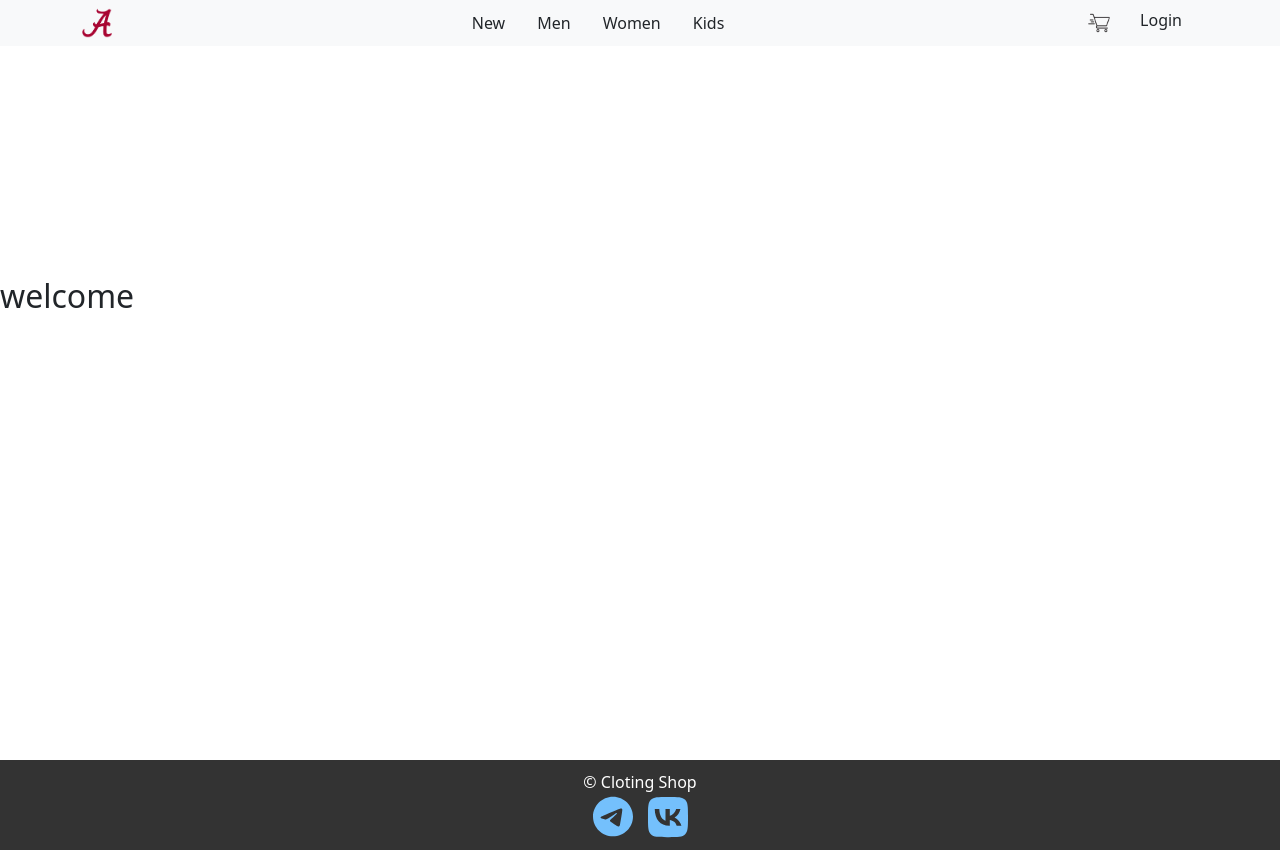
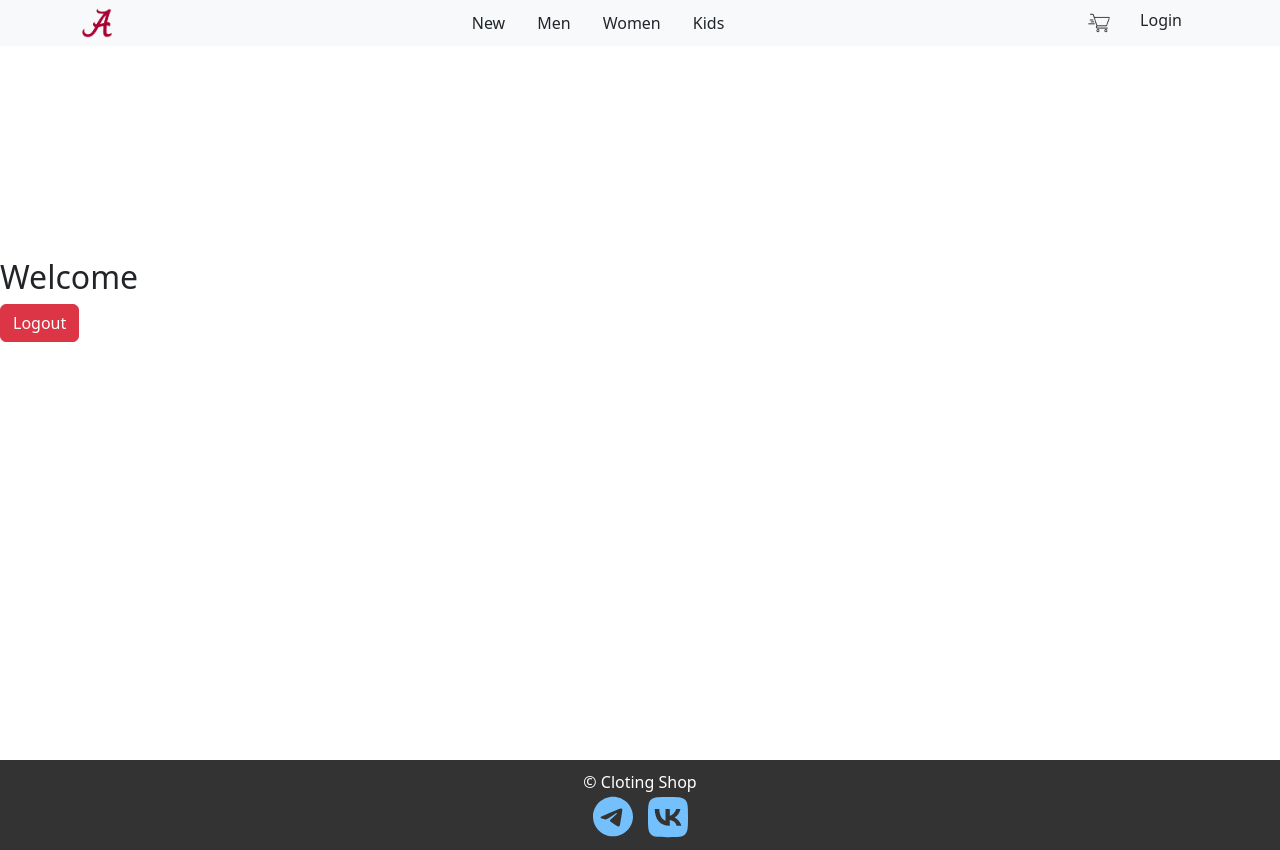
Before and after one commit to trplx666/react-web, a React (Create React App) app in the folder frontend/: page /profile in a window 1280 px wide. Built offline with nearby package versions, Linux system fonts and the light colour scheme.

Commit message:
add logout

```diff
--- a/frontend/src/App.js
+++ b/frontend/src/App.js
@@ -9,7 +9,6 @@
 import { Kids } from './Pages/Kids/Kids.js';
 import { New } from './Pages/New/New.js'
 import { Login } from './Pages/Login/Login.js';
-import { Logout } from './Pages/Logout/Logout.js';
 import Profile from './Pages/Profile/Profile.js';
 import {Error} from './Pages/404/404.js';
 import {Register} from './Pages/Register/Register.js'
@@ -26,7 +25,6 @@
           <Route path="/kids" element= {<Kids/>} />
           <Route path="/new" element= {<New/>} />
           <Route path ="/login" element = {<Login/> } />
-          <Route path = "/logout" element = {<Logout/>} />
           <Route path = "/profile" element = {<Profile />} />
           <Route path ='/register' element = {<Register />} />
           <Route path = "*" element = {<Error />} />
--- a/frontend/src/Pages/Logout/Logout.js
+++ /dev/null
@@ -1,7 +0,0 @@
-import React from 'react';
-
-export const Logout = () => (
-  <h1>
-    Logout
-  </h1>
-)
--- a/frontend/src/Pages/Profile/Profile.js
+++ b/frontend/src/Pages/Profile/Profile.js
@@ -1,11 +1,22 @@
 import React from "react";
-import {userData} from "../../helpers"
+import { userData } from "../../helpers";
+import { useNavigate } from 'react-router-dom';
+import Button from 'react-bootstrap/Button';
 
 const Profile = () => {
   const { username } = userData();
+  const navigate = useNavigate();
+
+  // Function to handle logout
+  const handleLogout = () => {
+    localStorage.setItem('user', "");
+    navigate('/login');
+  };
+
   return (
     <div>
-      <h2>welcome {username}</h2>
+      <h2>Welcome {username}</h2>
+      <Button variant="danger" onClick={handleLogout}>Logout</Button>{' '}
     </div>
   );
 };
```
